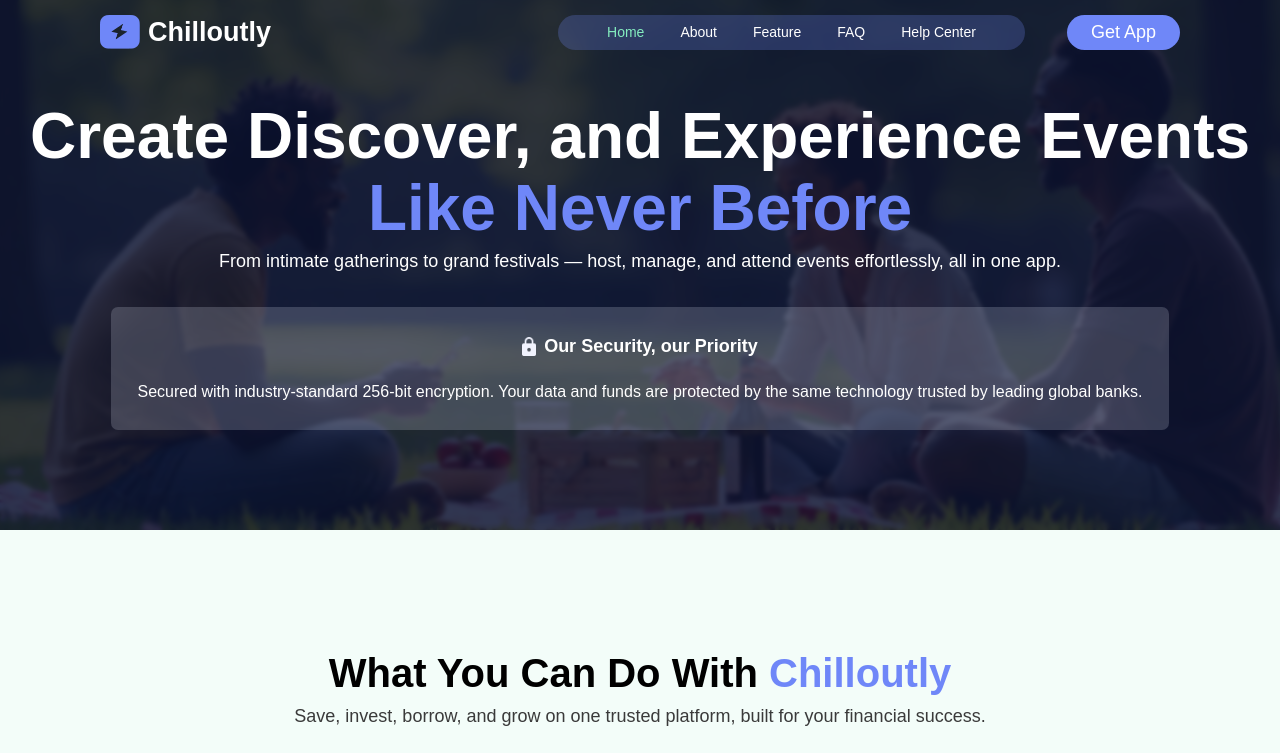
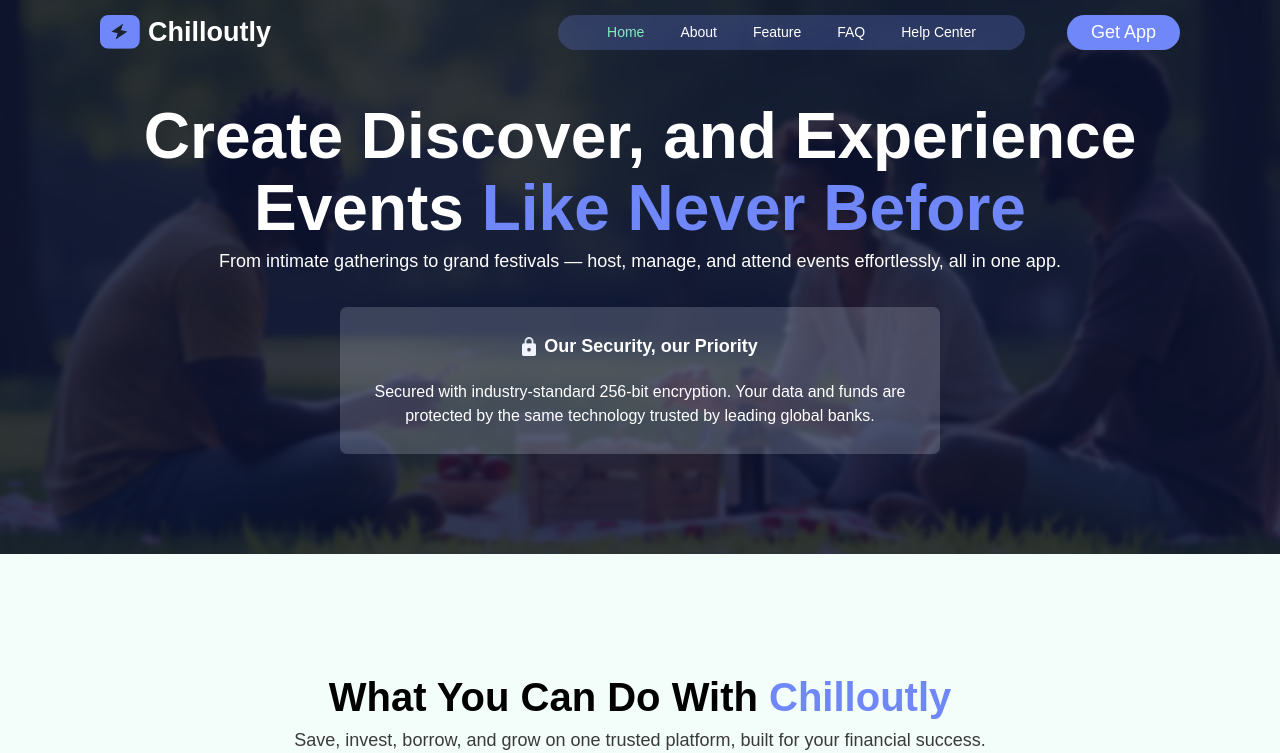
Before and after one commit to Jaystyle34/chilloutly_fe, a Next.js app: page / in a window 1280 px wide. Shown: the top 753 px of the page. Built offline with nearby package versions, Linux system fonts and the light colour scheme.

Commit message:
Updated home page

```diff
--- a/app/page.tsx
+++ b/app/page.tsx
@@ -13,16 +13,16 @@ const whys = [
 
 export default function Home() {
   return (
-    <div className="flex flex-col items-center justify-center h-full  justify-center bg-white  ">
+    <div className="flex flex-col items-center justify-center h-full  justify-center bg-white w-full  ">
 
-          <div className="flex flex-col  gap-4  bg-no-repeat bg-cover bg-center bg-[#272F57] bg-[url('/img/bg.svg')]">
+          <div className="flex flex-col  gap-4 w-full bg-no-repeat bg-cover bg-center bg-[#272F57] bg-[url('/img/bg.svg')]">
 
-          <div className={`flex flex-col items-center gap-8 pb-[20px] sm:pb-[100px] pt-[100px] w-full  px-[20px] xlg:px-[200px] bg-[#0C1332]/85 backdrop-blur-[2px]`}>
-            <div className="flex flex-col gap-1">
-              <span className="font-normal md:font-semibold text-white text-[25px] lg:text-[64px]/18 text-center">Create Discover, and Experience Events <span className="text-[#6F87F8]">Like Never Before</span></span>
+          <div className={`flex flex-col items-center justify gap-8 pb-[20px] sm:pb-[100px] pt-[100px] w-full  px-[20px] xlg:px-[200px] bg-[#0C1332]/85 backdrop-blur-[2px]`}>
+            <div className="flex flex-col gap-1 w-full max-w-[1000px]">
+              <span className="font-normal md:font-semibold text-white text-[25px] lg:text-[64px]/18 text-center ">Create Discover, and Experience Events <span className="text-[#6F87F8]">Like Never Before</span></span>
               <span className="text-white font-normal text-[18px] text-center">From intimate gatherings to grand festivals — host, manage, and attend events effortlessly, all in one app.</span>
             </div>
-            <div className="flex flex-col items-center bg-[#E9EDFE]/19  p-[26px] rounded-[7px] gap-[20px]">
+            <div className="flex flex-col items-center bg-[#E9EDFE]/19  p-[26px] rounded-[7px] gap-[20px] max-w-[600px]">
               <div className="flex gap-[8px] items-center justify-center bg-transparent">
                 <Image
                 src={'/img/key.png'}
```
